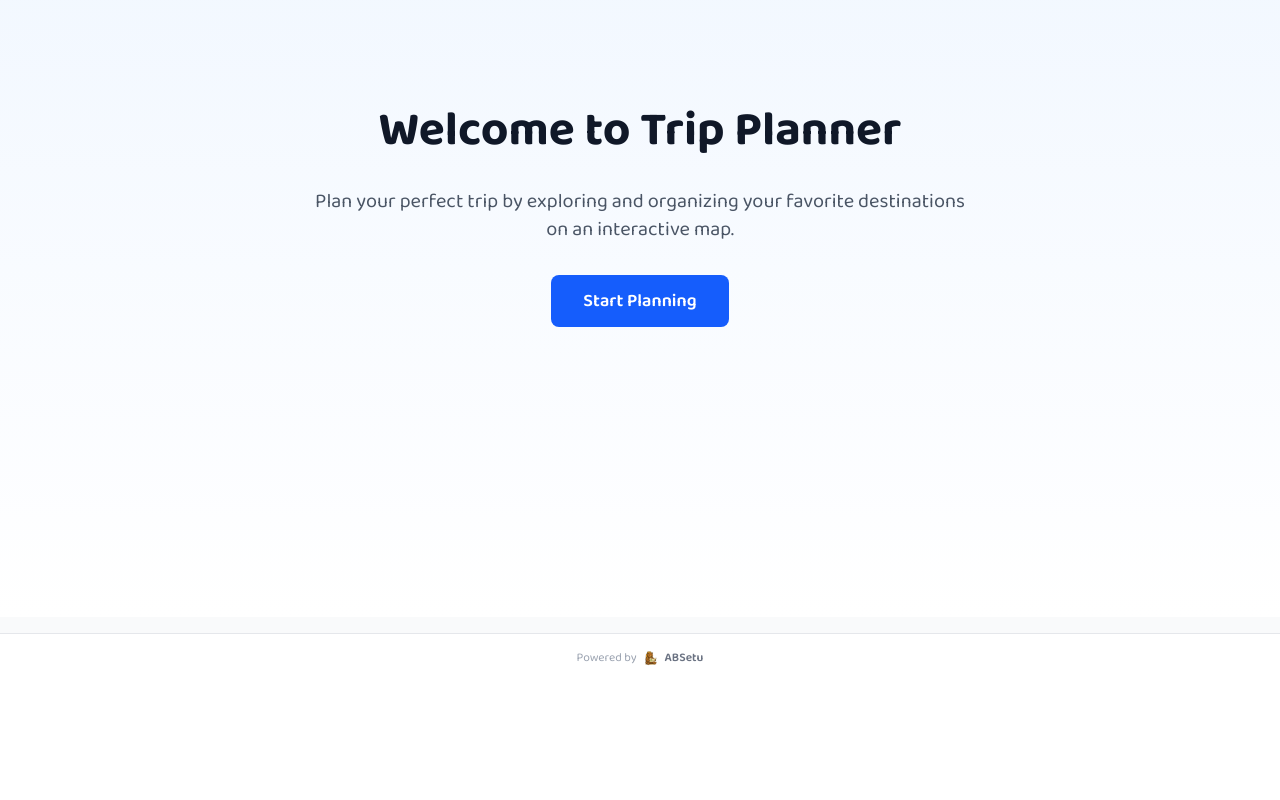
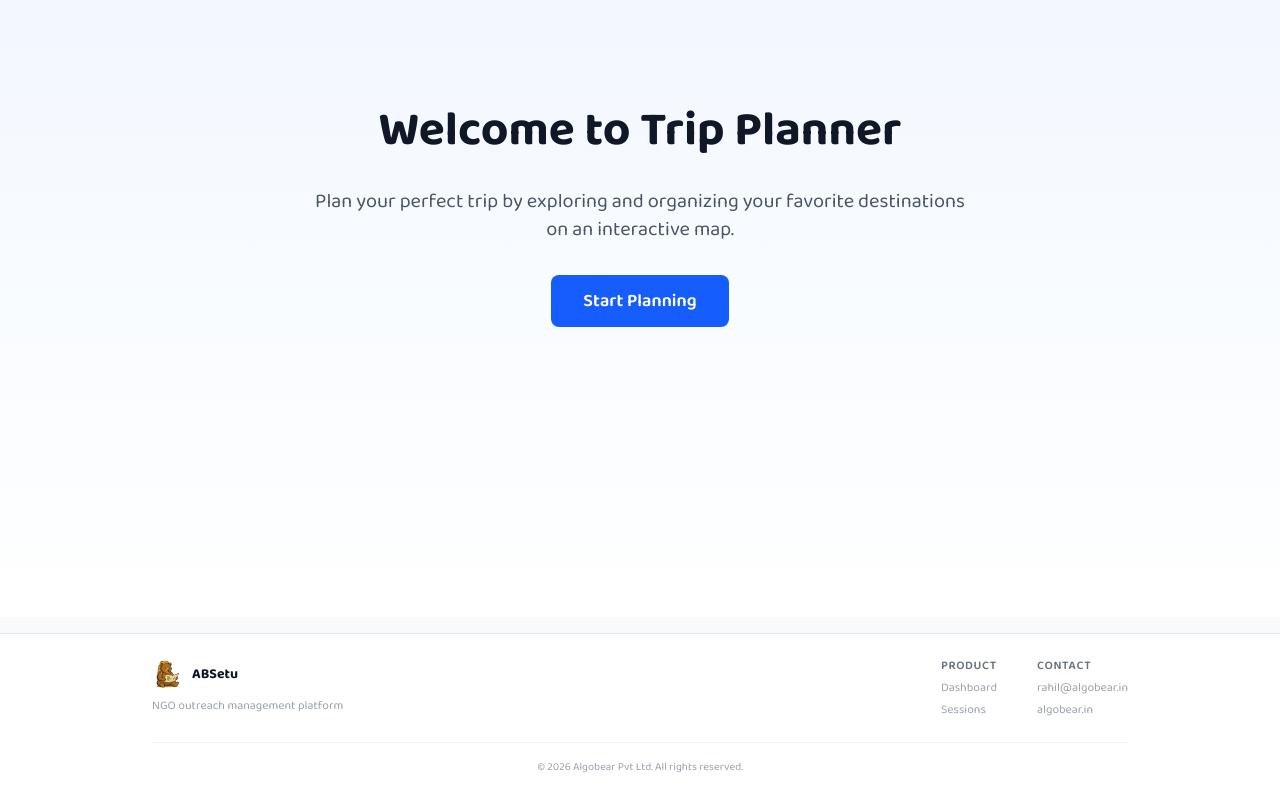
Before and after one commit to rahil-algobear/ABSetu, a Next.js app in the folder frontend/: page / in a window 1280 px wide. Shown: the part 248-1048 px from the top of the page. Before the commit the page ends 930 px from the top, so only its background shows below. Built offline with nearby package versions, Linux system fonts and the light colour scheme; no server answers.

Commit message:
Enhance footer with Algobear copyright, contact, and links
- Brand section with larger ABSetu logo and tagline
- Product links (Dashboard, Sessions)
- Contact section with email and website
- Copyright line: Algobear Pvt Ltd with dynamic year

https://claude.ai/code/session_01Mh6i7qFkR57keSgFE3BTC6

```diff
--- a/frontend/src/components/layout.tsx
+++ b/frontend/src/components/layout.tsx
@@ -21,11 +21,39 @@ export default function MainLayout({
       <div className={`flex-1 mx-auto w-full min-h-[calc(100vh-100px)] ${isAuthRoute ? '' : 'pb-4'}`}>
         {children}
       </div>
-      <footer className="border-t border-gray-200 bg-white py-4">
-        <div className="flex items-center justify-center gap-1.5 text-xs text-gray-400">
-          <span>Powered by</span>
-          <Image src="/logo.png" alt="ABSetu" width={16} height={16} className="rounded" />
-          <span className="font-semibold text-gray-500">ABSetu</span>
+      <footer className="border-t border-gray-200 bg-white">
+        <div className="mx-auto max-w-5xl px-4 sm:px-6 py-6">
+          <div className="flex flex-col sm:flex-row items-center sm:items-start justify-between gap-6">
+            {/* Brand */}
+            <div className="flex flex-col items-center sm:items-start gap-2">
+              <div className="flex items-center gap-2">
+                <Image src="/logo.png" alt="ABSetu" width={32} height={32} className="rounded-lg" />
+                <span className="text-sm font-bold text-gray-900">ABSetu</span>
+              </div>
+              <p className="text-xs text-gray-400">
+                NGO outreach management platform
+              </p>
+            </div>
+
+            {/* Links */}
+            <div className="flex gap-10 text-xs">
+              <div className="flex flex-col gap-1.5">
+                <p className="font-semibold text-gray-500 uppercase tracking-wider">Product</p>
+                <a href="/dashboard" className="text-gray-400 hover:text-gray-600 transition-colors">Dashboard</a>
+                <a href="/sessions" className="text-gray-400 hover:text-gray-600 transition-colors">Sessions</a>
+              </div>
+              <div className="flex flex-col gap-1.5">
+                <p className="font-semibold text-gray-500 uppercase tracking-wider">Contact</p>
+                <a href="mailto:rahil@algobear.in" className="text-gray-400 hover:text-gray-600 transition-colors">rahil@algobear.in</a>
+                <a href="https://algobear.in" target="_blank" rel="noopener noreferrer" className="text-gray-400 hover:text-gray-600 transition-colors">algobear.in</a>
+              </div>
+            </div>
+          </div>
+
+          {/* Bottom bar */}
+          <div className="mt-6 pt-4 border-t border-gray-100 text-center text-[11px] text-gray-400">
+            &copy; {new Date().getFullYear()} Algobear Pvt Ltd. All rights reserved.
+          </div>
         </div>
       </footer>
     </div>
```
